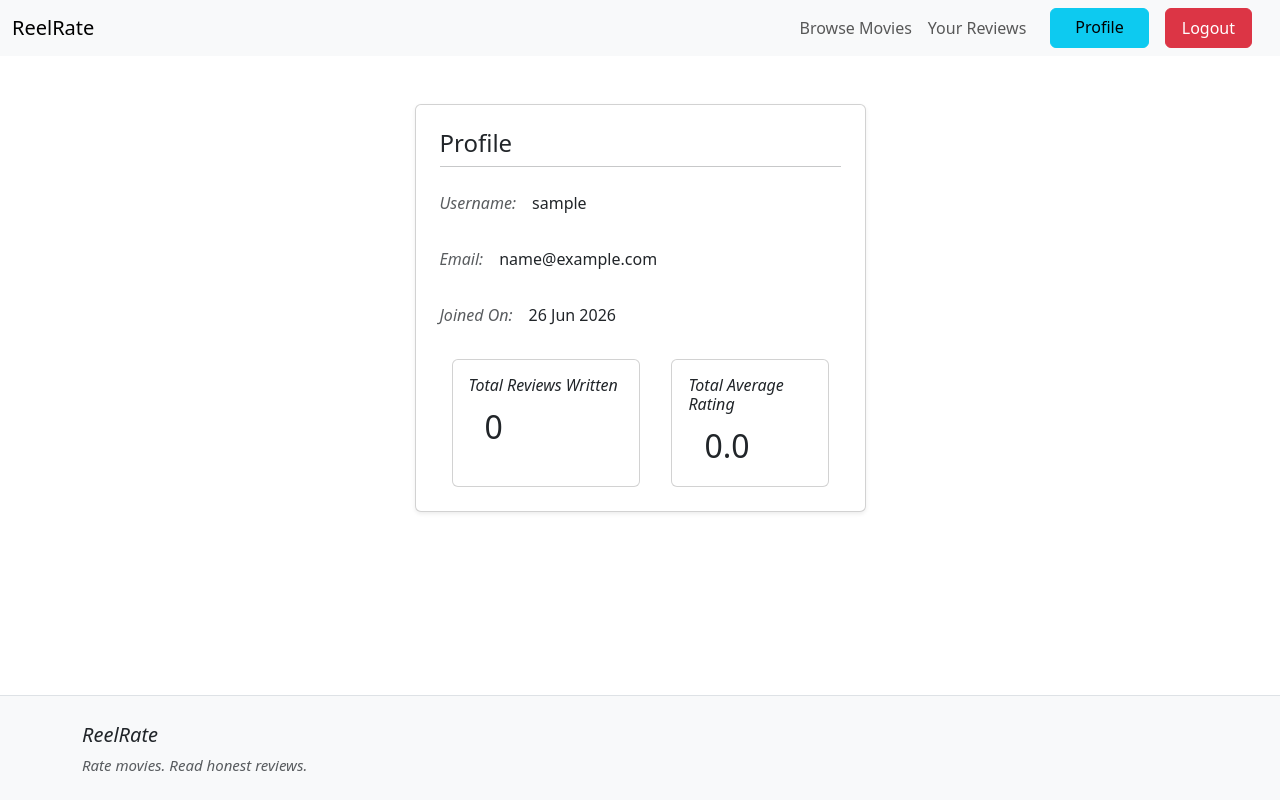
After one commit to Deep-Gajjar-07/ReelRate, a Django app: page /profile/ in a window 1280 px wide. The commit adds this page. Run offline with Django 5.2, Linux system fonts and the light colour scheme; the visitor is signed in with stand-in values (Sample User, id 1); data that the repository does not hold is empty.

Commit message:
add user profile with review, avg rating count

```diff
--- a/movies/models.py
+++ b/movies/models.py
@@ -20,7 +20,7 @@ class Movie(models.Model):
 # for write review by user:
 class Review(models.Model):
     movie = models.ForeignKey(Movie, on_delete=models.CASCADE, related_name="reviews")
-    user = models.ForeignKey(User, on_delete=models.CASCADE)
+    user = models.ForeignKey(User, on_delete=models.CASCADE, related_name="reviews")
     rating = models.IntegerField(default=0, choices=[(i,i) for i in range(1, 6)])
     review = models.TextField()
     created_at = models.DateTimeField(auto_now_add=True)
--- a/movies/urls.py
+++ b/movies/urls.py
@@ -8,4 +8,5 @@ urlpatterns = [
     path('login/', views.login_view, name="login_page"),
     path('register/', views.register_view, name="register_page"),
     path('logout/', views.logout_view, name="logout"),
+    path('profile/', views.user_profile, name="profile_page"),
 ]
--- a/movies/views.py
+++ b/movies/views.py
@@ -2,6 +2,7 @@ from django.shortcuts import render, get_object_or_404, redirect
 from django.db.models import Avg
 from django.contrib.auth import authenticate, login, logout
 from django.contrib.auth.models import User
+from django.contrib.auth.decorators import login_required
 
 from .models import Movie
 
@@ -64,3 +65,14 @@ def register_view(request):
 def logout_view(request):
     logout(request)
     return redirect('home_page')
+
+# showing user profile details:
+@login_required
+def user_profile(request):
+    total_reviews = request.user.reviews.count()
+    user_reviews = request.user.reviews.all()
+    user_avg_rating = user_reviews.aggregate(Avg('rating'))['rating__avg']
+    return render(request, 'auth/profile.html', {
+        'total_reviews': total_reviews,
+        'user_avg_rating': user_avg_rating,
+    })
--- /dev/null
+++ b/templates/auth/profile.html
@@ -0,0 +1,45 @@
+{% extends "base.html" %}
+
+{% block title %}Profile{% endblock %}
+
+{% block content %}
+
+    <div class="container py-4">
+        <div class="row justify-content-center">
+            <div class="col-md-5">
+                <div class="card shadow-sm p-4">
+
+                    <h4 class="fs-4">Profile</h4>
+                    <hr class="mb-4 mt-0">
+
+                    <div class="mb-3 d-flex">
+                        <p class="text-muted fst-italic">Username:</p>
+                        <p class="ms-3 mb-0">{{ user.username }}</p>
+                    </div>
+
+                    <div class="mb-3 d-flex">
+                        <p class="text-muted fst-italic">Email:</p>
+                        <p class=" ms-3 mb-0">{{ user.email }}</p>
+                    </div>
+
+                    <div class="mb-3 d-flex">
+                        <p class="text-muted fst-italic">Joined On:</p>
+                        <p class="mb-0 ms-3 ">{{ user.date_joined|date:"d M Y" }}</p>
+                    </div>
+
+                    <div class="container d-flex justify-content-between">
+                        <div class="card col-md-6 p-3">
+                            <h3 class="fs-6 fst-italic">Total Reviews Written</h3>
+                            <p class="mb-0 fs-2 lead ms-3">{{ total_reviews }}</p>
+                        </div>
+                        <div class="card col-md-5 p-3">
+                            <h3 class="fs-6 fst-italic">Total Average Rating</h3>
+                            <p class="mb-0 lead fs-2 ms-3">{{ user_avg_rating|default:"0.0" }}</p>
+                        </div>
+                    </div>
+                </div>
+            </div>
+        </div>
+    </div>
+
+{% endblock %}
--- a/templates/base.html
+++ b/templates/base.html
@@ -23,7 +23,7 @@
                     <a class="nav-link" href="#">Browse Movies</a>
                     {% if request.user.is_authenticated %}
                         <a class="nav-link" href="#">Your Reviews</a>
-                        <a class="btn btn-info px-4 ms-3" href="#">Profile</a>
+                        <a class="btn btn-info px-4 ms-3" href="{% url "profile_page" %}">Profile</a>
                         <button type="button" class="btn btn-danger px-3 mx-3" data-bs-toggle="modal" data-bs-target="#logoutModel">
                         Logout
                         </button>
```
Also changed, not shown: movies/migrations/0004_alter_review_user.py (added).
